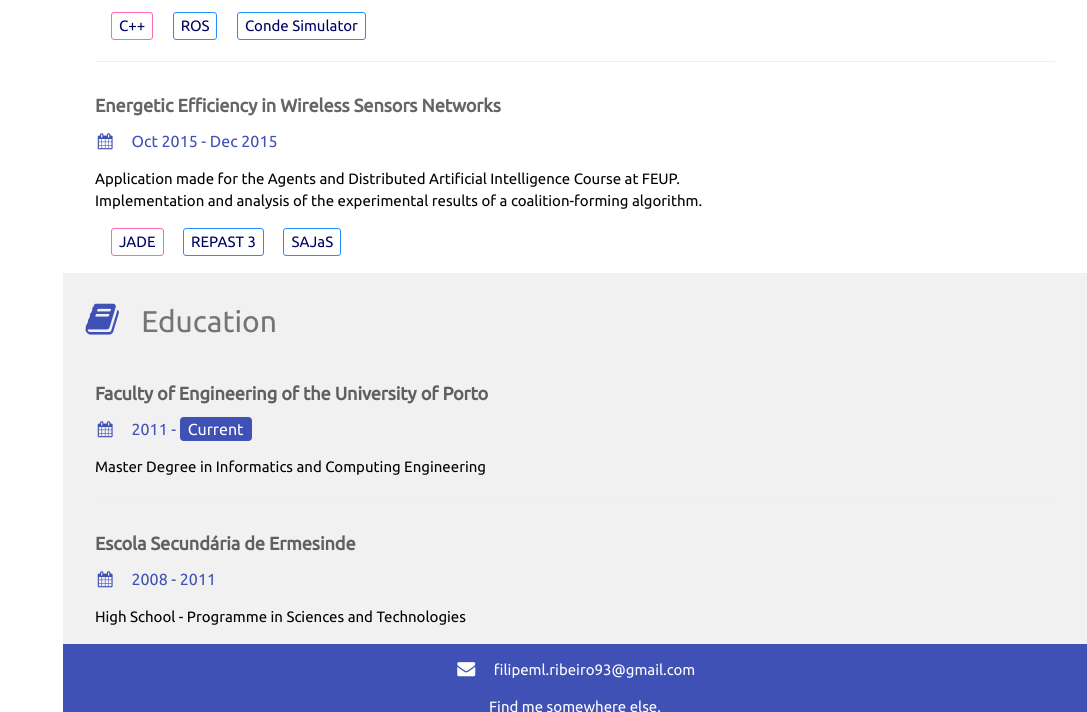
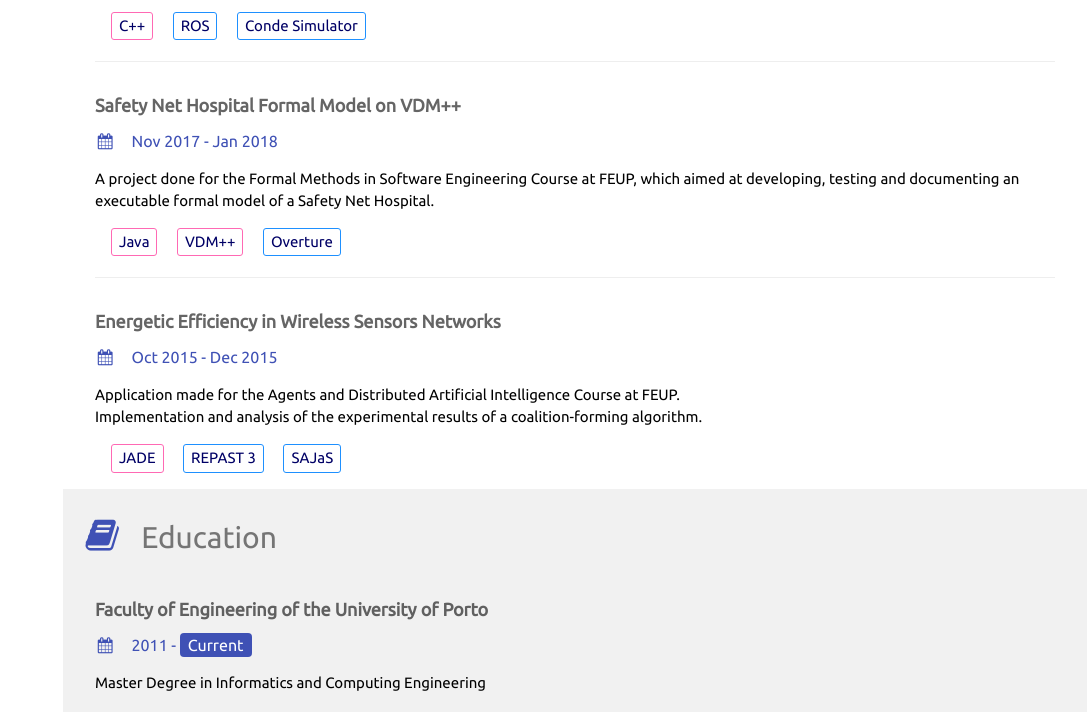
Before and after one commit to FilipeMRibeiro/filipemribeiro.github.io, a plain HTML site: page index.html in a window 1280 px wide. Shown: the part 1253-1965 px from the top of the page, without its empty margins (193-1280 px from the left). Drawn offline with nearby package versions, Linux system fonts and the light colour scheme.

Commit message:
added mfes project

```diff
--- a/index.html
+++ b/index.html
@@ -93,6 +93,17 @@ html,body,h1,h2,h3,h4,h5,h6 {font-family: "Ubuntu", sans-serif}
           <hr>
         </div>
         <div class="w3-container">
+          <h5 class="w3-opacity"><b>Safety Net Hospital Formal Model on VDM++</b></h5>
+          <h6 class="w3-text-indigo"><i class="fa fa-calendar fa-fw w3-margin-right"></i>Nov 2017 - Jan 2018</h6>
+          <p>A project done for the Formal Methods in Software Engineering Course at FEUP, which aimed at developing, testing and documenting an executable formal model of a Safety Net Hospital.</p>
+          <div class="w3-container w3-margin-bottom">
+            <span class="w3-margin-right language">Java</span>
+            <span class="w3-margin-right language">VDM++</span>
+            <span class="w3-margin-right tool">Overture</span>
+          </div>
+          <hr>
+        </div>
+        <div class="w3-container">
           <h5 class="w3-opacity"><b>Energetic Efficiency in Wireless Sensors Networks</b></h5>
           <h6 class="w3-text-indigo"><i class="fa fa-calendar fa-fw w3-margin-right"></i>Oct 2015 - Dec 2015</h6>
           <p>Application made for the Agents and Distributed Artificial Intelligence Course at FEUP.<br>Implementation and analysis of the experimental results of a coalition-forming algorithm.</p>
```
